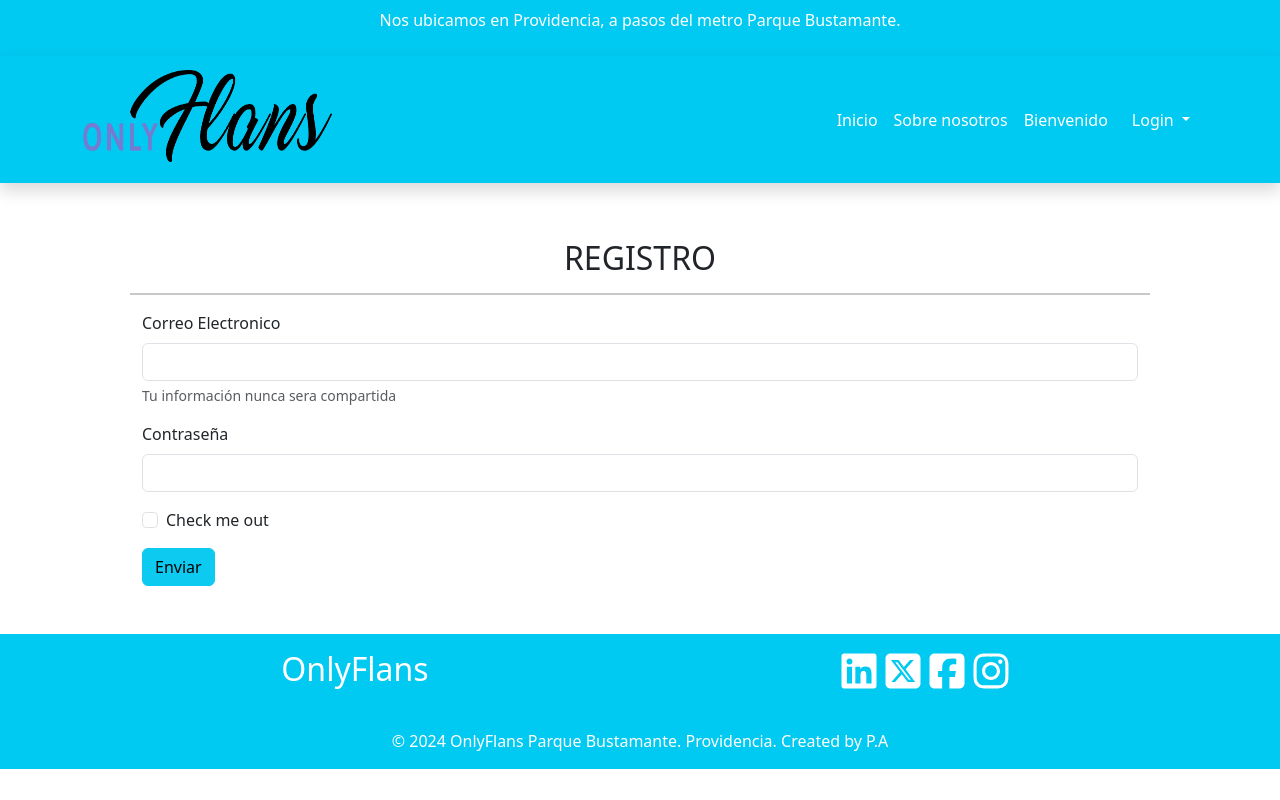
After one commit to xppblo/desafio_onlyflans, a Django app: page /registro/ in a window 1280 px wide. The commit adds this page. Run offline with Django 5.2, Linux system fonts and the light colour scheme.

Commit message:
template registro

```diff
--- a/onlyflans/urls.py
+++ b/onlyflans/urls.py
@@ -16,13 +16,12 @@ Including another URLconf
 """
 from django.contrib import admin
 from django.urls import path
-from onlyflansapp.views import index
-from onlyflansapp.views import about
-from onlyflansapp.views import welcome
+from onlyflansapp.views import index, about, welcome, registro
 
 urlpatterns = [
     path('admin/', admin.site.urls),
-    path('', index),
-    path('about/', about),
-    path('welcome/', welcome),
+    path('', index, name='index'),
+    path('about/', about, name='about'),
+    path('welcome/', welcome, name='welcome'),
+    path('registro/', registro, name='registro'),
 ]
--- a/onlyflansapp/static/css/style.css
+++ b/onlyflansapp/static/css/style.css
@@ -47,3 +47,11 @@ header {
     --bs-tooltip-bg: var(--bd-violet-bg);
     --bs-tooltip-color: var(--bs-white);
   }
+
+button:focus {
+    outline: 0;
+}
+
+.navbar .dropdown-menu .form-control {
+    width: 200px;
+}
--- a/onlyflansapp/templates/plantillaBarraNavegacion.html
+++ b/onlyflansapp/templates/plantillaBarraNavegacion.html
@@ -2,7 +2,7 @@
 
   <nav class="navbar navbar-expand-lg bg-lightblue op-0 shadow">
       <div class="container">
-        <a class="navbar-brand" href="#">
+        <a class="navbar-brand" href="{% url 'index' %}">
           <img
               src="{% static "img/logoonlyflans.png" %}"
               alt="Logo"
@@ -17,12 +17,28 @@
         <div class="collapse navbar-collapse me-auto" id="navbarNav">
           <ul class="navbar-nav ms-auto">
             <li class="nav-item">
-              <a class="nav-link color-letters" aria-current="page" href="/">Inicio</a>
+              <a class="nav-link color-letters" aria-current="page" href="{% url 'index' %}">Inicio</a>
             </li>
             <li class="nav-item">
-              <a class="nav-link color-letters" href="/about">Sobre nosotros</a>
+              <a class="nav-link color-letters" href="{% url 'about' %}">Sobre nosotros</a>
+            </li>
+            <li class="nav-item">
+              <a class="nav-link color-letters" href="{% url 'welcome' %}">Bienvenido</a>
             </li>
           </ul>
+          <ul class="navbar-nav ms-2 mb-2 mb-lg-0">
+            <li class="nav-item dropdown">
+                <a class="nav-link dropdown-toggle color-letters" href="#" role="button" data-bs-toggle="dropdown" aria-expanded="false">
+                Login
+                </a>
+                <ul class="dropdown-menu">
+                <li><a class="dropdown-item" href="#">Iniciar sesion</a></li>
+                <li><a class="dropdown-item" href="{% url 'registro' %}">Registro</a></li>
+                <li><hr class="dropdown-divider"></li>
+                <li><a class="dropdown-item" href="#">Something else here</a></li>
+                </ul>
+            </li>
+        </ul>
         </div>
       </div>
     </nav>
--- /dev/null
+++ b/onlyflansapp/templates/registro.html
@@ -0,0 +1,25 @@
+{% extends "base.html" %} {% block title %} Registro {% endblock%}
+{% block 'content' %}
+    <div class="container">
+        <div class="row  my-5 mx-5">
+            <h2 class="text-center py-2">REGISTRO</h2>
+            <hr class="border-2" />
+            <form>
+                <div class="mb-3">
+                    <label for="exampleInputEmail1" class="form-label">Correo Electronico</label>
+                    <input type="email" class="form-control" id="exampleInputEmail1" aria-describedby="emailHelp">
+                    <div id="emailHelp" class="form-text">Tu información nunca sera compartida</div>
+                </div>
+                <div class="mb-3">
+                    <label for="exampleInputPassword1" class="form-label">Contraseña</label>
+                    <input type="password" class="form-control" id="exampleInputPassword1">
+                </div>
+                <div class="mb-3 form-check">
+                    <input type="checkbox" class="form-check-input" id="exampleCheck1">
+                    <label class="form-check-label" for="exampleCheck1">Check me out</label>
+                </div>
+                <button type="submit" class="btn btn-info">Enviar</button>
+            </form>
+        </div>
+    </div>
+  {% endblock %}
--- a/onlyflansapp/views.py
+++ b/onlyflansapp/views.py
@@ -10,3 +10,6 @@ def about(request):
 
 def welcome(request):
     return render(request, "welcome.html", {})
+
+def registro(request):
+    return render(request, "registro.html", {})
```
